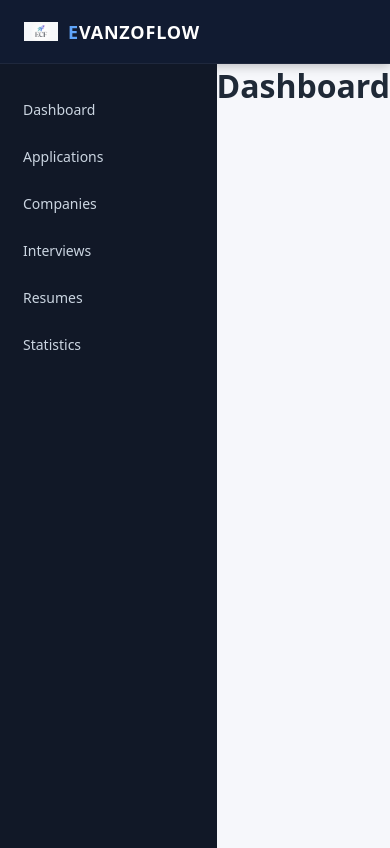
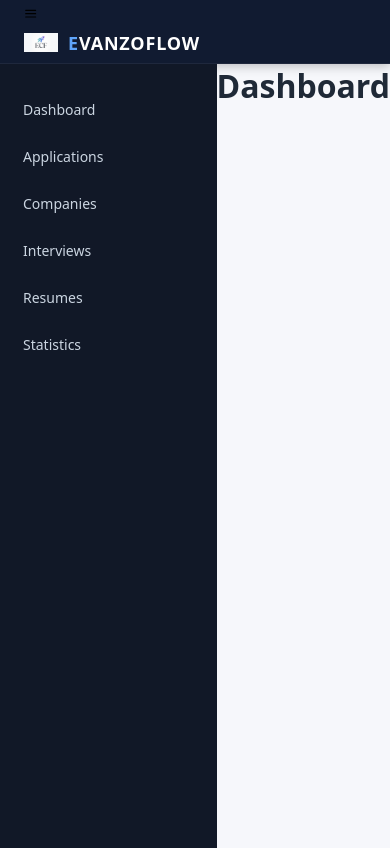
Before and after one commit to Suryansh-Paul/careerflow, a React (Vite) app: page / in a window 390 px wide. Built offline with nearby package versions, Linux system fonts and the light colour scheme.

Commit message:
Add hamburger menu button to navbar

```diff
--- a/src/components/layout/Navbar.jsx
+++ b/src/components/layout/Navbar.jsx
@@ -1,10 +1,13 @@
-
+import { FiMenu } from "react-icons/fi";
 function Navbar() {
   return (
     <nav>
-      <div className="nav-brand">
+      <div className="nav-left">
+        <button className="menu-btn"><FiMenu/></button>
+        <div className="nav-brand">
         <img src="/logoecf.jpg" alt="EVANZOFLOW logo" />
         <span>EVANZOFLOW</span>
+      </div>
       </div>
     </nav>
   );
--- a/src/index.css
+++ b/src/index.css
@@ -119,3 +119,9 @@ nav {
 .nav-brand span::first-letter {
   color: #60a5fa;
 }
+
+.menu-btn {
+  background: none;
+  border: none;
+  cursor: pointer;
+}
```
